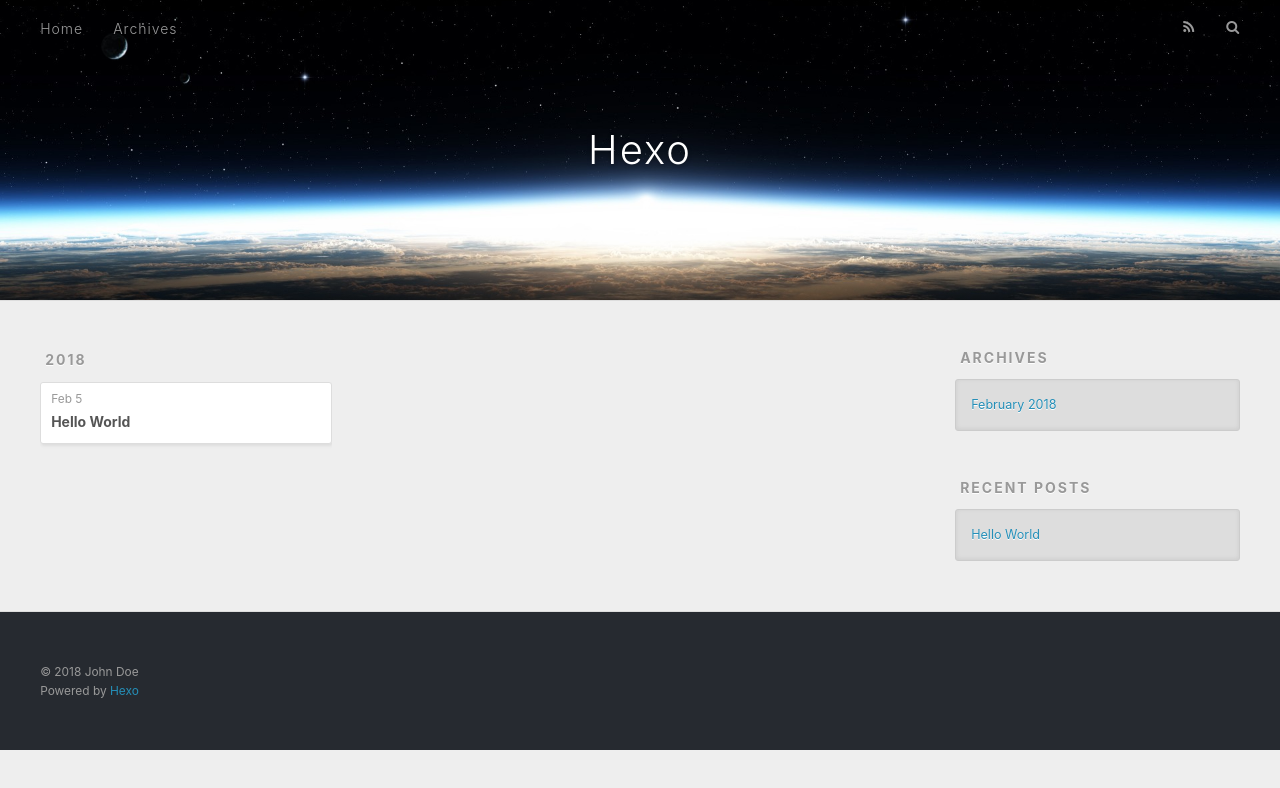
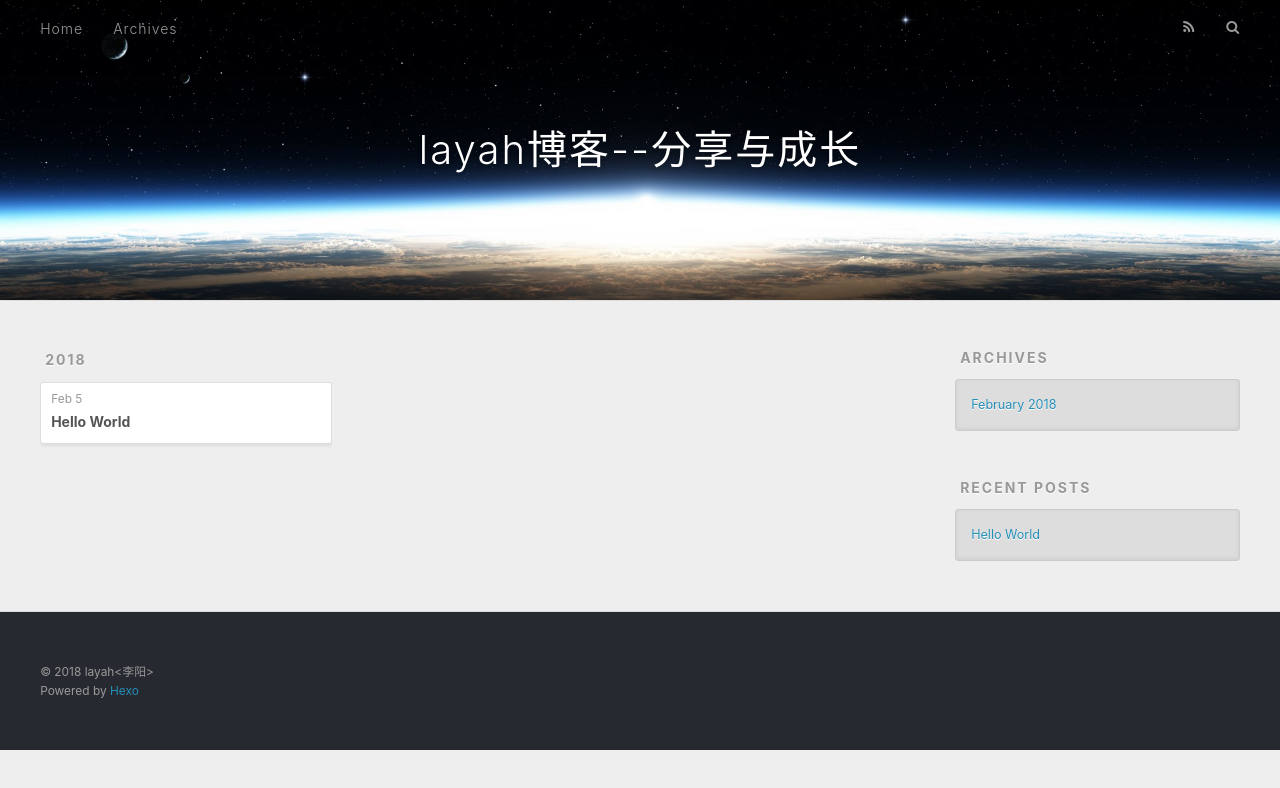
Before and after one commit to layah/blog, a plain HTML site: page archives/2018/02/index.html in a window 1280 px wide. Drawn offline with nearby package versions, Linux system fonts and the light colour scheme.

Commit message:
Site updated: 2018-02-05 12:35:24

```diff
--- a/archives/2018/02/index.html
+++ b/archives/2018/02/index.html
@@ -5,16 +5,19 @@
 
 
 
-  <title>Archives: 2018/2 | Hexo</title>
+  <title>Archives: 2018/2 | layah博客--分享与成长</title>
   <meta name="viewport" content="width=device-width, initial-scale=1, maximum-scale=1">
-  <meta property="og:type" content="website">
-<meta property="og:title" content="Hexo">
+  <meta name="description" content="layah个人博客，是记录前端学习和成长的一个自媒体博客。关注于web前端技术和SEO技术的学习研究">
+<meta property="og:type" content="website">
+<meta property="og:title" content="layah博客--分享与成长">
 <meta property="og:url" content="http://yoursite.com/archives/2018/02/index.html">
-<meta property="og:site_name" content="Hexo">
+<meta property="og:site_name" content="layah博客--分享与成长">
+<meta property="og:description" content="layah个人博客，是记录前端学习和成长的一个自媒体博客。关注于web前端技术和SEO技术的学习研究">
 <meta name="twitter:card" content="summary">
-<meta name="twitter:title" content="Hexo">
+<meta name="twitter:title" content="layah博客--分享与成长">
+<meta name="twitter:description" content="layah个人博客，是记录前端学习和成长的一个自媒体博客。关注于web前端技术和SEO技术的学习研究">
 
-    <link rel="alternate" href="/atom.xml" title="Hexo" type="application/atom+xml">
+    <link rel="alternate" href="/atom.xml" title="layah博客--分享与成长" type="application/atom+xml">
 
 
     <link rel="icon" href="/favicon.png">
@@ -33,7 +36,7 @@
   <div id="header-outer" class="outer">
     <div id="header-title" class="inner">
       <h1 id="logo-wrap">
-        <a href="/" id="logo">Hexo</a>
+        <a href="/" id="logo">layah博客--分享与成长</a>
       </h1>
 
     </div>
@@ -138,7 +141,7 @@
 
   <div class="outer">
     <div id="footer-info" class="inner">
-      &copy; 2018 John Doe<br>
+      &copy; 2018 layah&lt;李阳&gt;<br>
       Powered by <a href="http://hexo.io/" target="_blank">Hexo</a>
     </div>
   </div>
```
Also changed, not shown: 2018/02/05/hello-world/index.html (+6 -6 lines), archives/2018/index.html (+11 -8 lines), archives/index.html (+11 -8 lines), index.html (+12 -9 lines).
